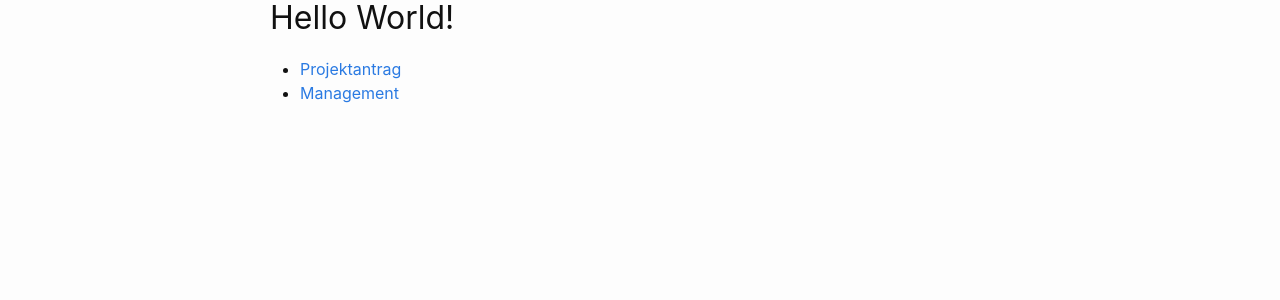
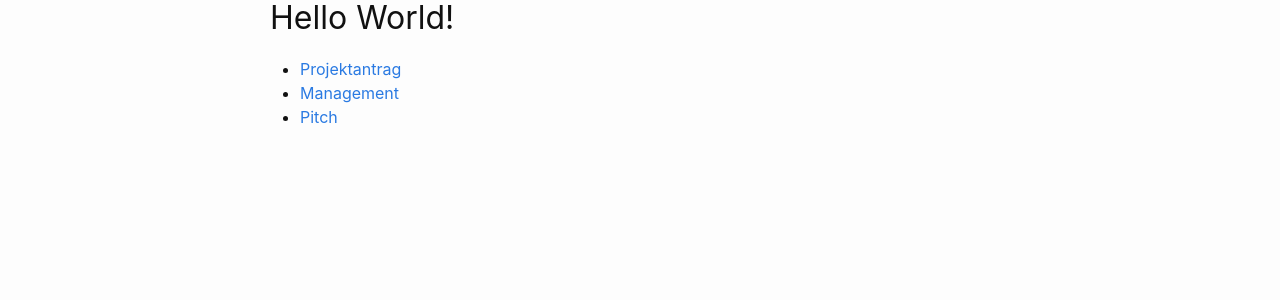
Before and after one commit to trashie-org/trashie-docs, a Jekyll site: the page built from index.md, in a window 1280 px wide. Shown: the part 150-450 px from the top of the page. Built offline with Jekyll 4.4.1, drawn with Linux system fonts in a browser that asks for light colours.

Commit message:
Added link to pitch in index.md

```diff
--- a/index.md
+++ b/index.md
@@ -6,3 +6,4 @@ layout: home
 
 - [Projektantrag]({{ '/project-proposal/' | relative_url }})
 - [Management]({{ '/management/' | relative_url }})
+- [Pitch]({{ '/slides/' | relative_url }})
```
